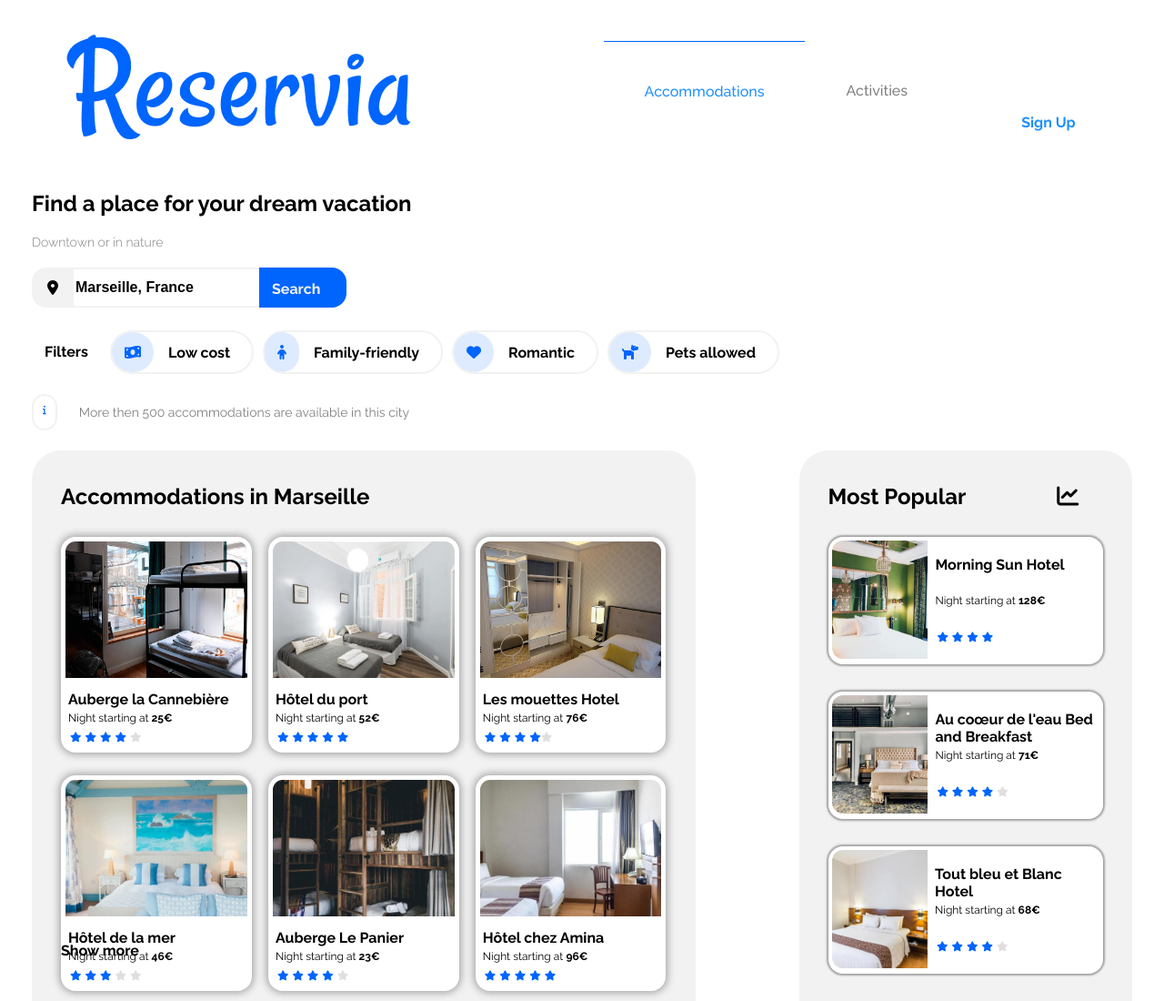
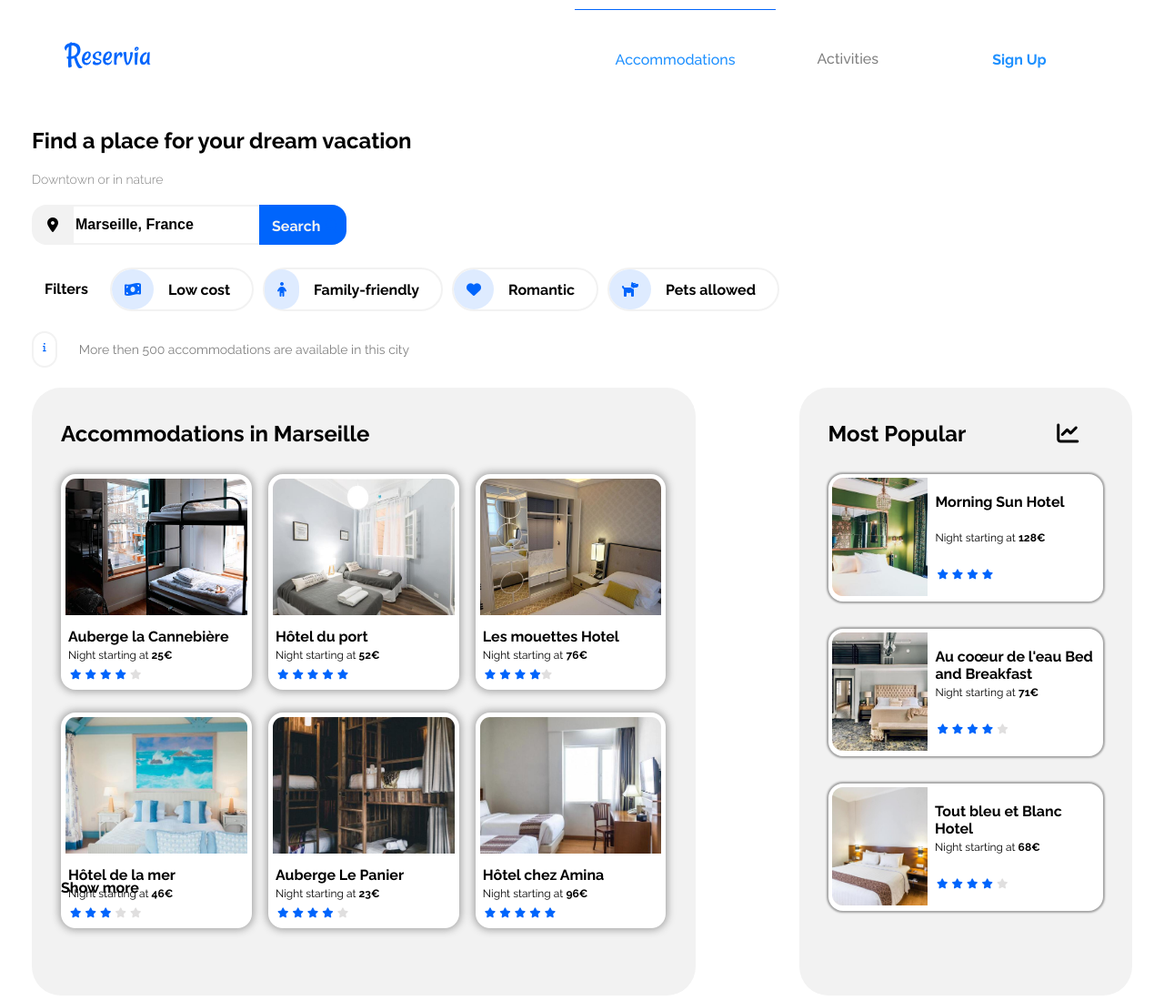
Before and after one commit to SeanEdwards2021/P2-Reservia, a plain HTML site: page index.html in a window 1280 px wide. Shown: the top 1100 px of the page at 91% size. Drawn offline with Linux system fonts and the light colour scheme.

Commit message:
Added .svg file

```diff
--- a/index.html
+++ b/index.html
@@ -28,7 +28,7 @@
     <!-- ========================= START OF NAVBAR SECTION ========================= -->
     <nav class="nav">
       <header>
-        <div class="logo"><a href="#"><img src="assets/images/Logo/Reservia.png" alt="Reservia Logo"></a></div>
+        <div class="logo"><a href="#"><img src="assets/images/Logo/Reservia.svg" alt="Reservia Logo"></a></div>
       </header>
       <nav>
         <a id="accommodations-nav" href="#Accommodations-anchor">Accommodations</a>
```
Also changed, not shown: assets/images/Logo/Reservia.svg (added).
